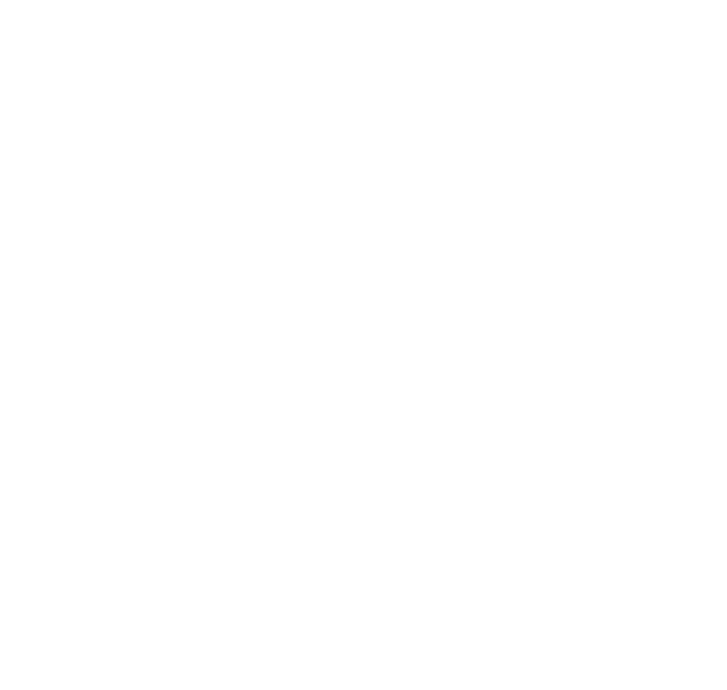
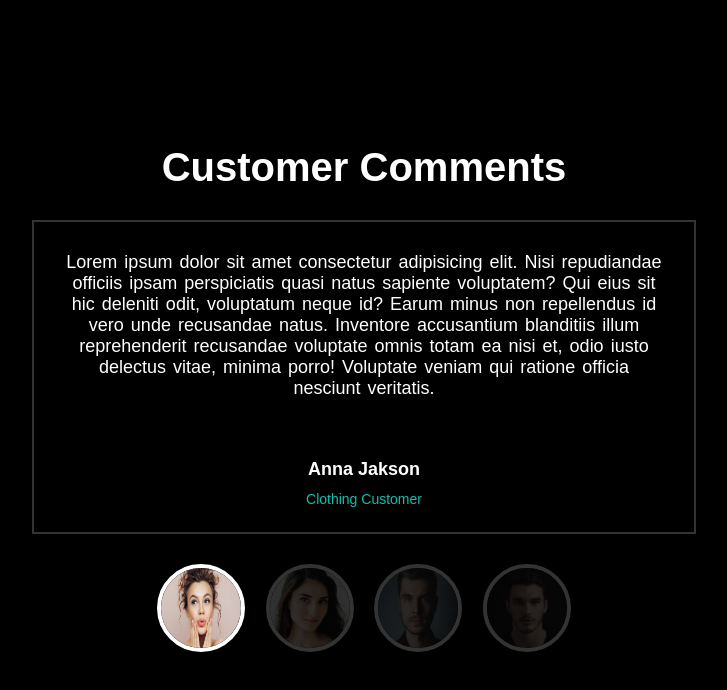
Before and after one commit to Hooman-Mozaffari/Testimonials, a plain HTML site: page index.html in a window 1280 px wide. Shown: the whole page, without its empty margins (276-1003 px from the left). Drawn offline with Linux system fonts and the light colour scheme.

Commit message:
added styling of the web project

```diff
--- a/index.html
+++ b/index.html
@@ -4,11 +4,52 @@
     <meta charset="UTF-8">
     <meta name="viewport" content="width=device-width, initial-scale=1.0">
     <link rel="stylesheet" href="styles/style.css">
-    <title>Customer comments</title>
-
+    <title>Testimonials</title>
 </head>
 <body>
-
+    <div class="testimonials">
+        <div class="container">
+            <div class="title">
+                <h1>Customer Comments</h1>
+            </div>
+            <div class="slider">
+                <div class="slide active">
+                    <p> Lorem ipsum dolor sit amet consectetur adipisicing elit. Nisi repudiandae officiis ipsam perspiciatis quasi natus sapiente voluptatem? Qui eius sit hic deleniti odit, voluptatum neque id? Earum minus non repellendus id vero unde recusandae natus. Inventore accusantium blanditiis illum reprehenderit recusandae voluptate omnis totam ea nisi et, odio iusto delectus vitae, minima porro! Voluptate veniam qui ratione officia nesciunt veritatis. </p>
+                    <div class="client-info">
+                        <h3>Anna Jakson</h3>
+                        <span>Clothing Customer</span>
+                    </div>
+                </div>
+                <div class="slide">
+                    <p> Lorem ipsum dolor sit amet consectetur adipisicing elit. Nisi repudiandae officiis ipsam perspiciatis quasi natus sapiente voluptatem? Qui eius sit hic deleniti odit, voluptatum neque id? Earum minus non repellendus id vero unde recusandae natus. Inventore accusantium blanditiis illum reprehenderit recusandae voluptate omnis totam ea nisi et, odio iusto delectus vitae, minima porro! Voluptate veniam qui ratione officia nesciunt veritatis. </p>
+                    <div class="client-info">
+                        <h3>Mona Scafild</h3>
+                        <span>Makeup Customer</span>
+                    </div>
+                </div>
+                <div class="slide">
+                    <p> Lorem ipsum dolor sit amet consectetur adipisicing elit. Nisi repudiandae officiis ipsam perspiciatis quasi natus sapiente voluptatem? Qui eius sit hic deleniti odit, voluptatum neque id? Earum minus non repellendus id vero unde recusandae natus. Inventore accusantium blanditiis illum reprehenderit recusandae voluptate omnis totam ea nisi et, odio iusto delectus vitae, minima porro! Voluptate veniam qui ratione officia nesciunt veritatis. </p>
+                    <div class="client-info">
+                        <h3>Jeff Hardy</h3>
+                        <span>Tools Customer</span>
+                    </div>
+                </div>
+                <div class="slide">
+                    <p> Lorem ipsum dolor sit amet consectetur adipisicing elit. Nisi repudiandae officiis ipsam perspiciatis quasi natus sapiente voluptatem? Qui eius sit hic deleniti odit, voluptatum neque id? Earum minus non repellendus id vero unde recusandae natus. Inventore accusantium blanditiis illum reprehenderit recusandae voluptate omnis totam ea nisi et, odio iusto delectus vitae, minima porro! Voluptate veniam qui ratione officia nesciunt veritatis. </p>
+                    <div class="client-info">
+                        <h3>John Wicke</h3>
+                        <span>Computer Customer</span>
+                    </div>
+                </div>
+            </div>
+            <div class="slider-indicator">
+                <img src="./img/1.jpg" class="active" alt="" data-id="0">
+                <img src="./img/2.jpg" alt="" data-id="1">
+                <img src="./img/3.jpeg" alt="" data-id="2">
+                <img src="./img/4.jpg" alt="" data-id="3">
+            </div>
+        </div>
+    </div>
     <script src="js/script.js"></script>
 </body>
 </html>
--- a/styles/style.css
+++ b/styles/style.css
@@ -12,3 +12,78 @@ body{
     align-items: center;
     height: 100vh;
 }
+
+.testimonials{
+    width: 100%;
+    height: 100vh;
+    background: #000;
+    display: flex;
+    justify-content: center;
+    align-items: center;
+}
+
+.testimonials .container{
+    width: 1170px;
+    margin: auto;
+}
+
+.testimonials .title{
+    text-align: center;
+    color: #fff;
+    font-size: 20px;
+    margin-bottom: 30px;
+}
+
+.slider{
+    width: 600px;
+    height: 250px;
+    padding: 30px;
+    margin: auto;
+    text-align: center;
+    color: #fff;
+    border: 2px solid #333;
+}
+
+.slider .slide{
+    width: 100%;
+    display: none;
+
+}
+
+.slider .slide.active{
+    display: block;
+}
+
+.slider .slide p{
+    font-size: 18px;
+    word-spacing: 2px;
+}
+
+.slider .slide .client-info h3{
+    font-size: 18px;
+    margin: 60px 0 10px 0;
+}
+
+.slider .slide .client-info span{
+    color: #11bead;
+    font-size: 14px;
+}
+
+.slider-indicator{
+    padding-top: 30px;
+    text-align: center;
+}
+
+.slider-indicator img{
+    width: 80px;
+    height: 80px;
+    border-radius: 50%;
+    margin: 0 8px;
+    cursor: pointer;
+    opacity: .2;
+    border: 4px solid #fff;
+}
+
+.slider-indicator img.active{
+    opacity: 1;
+}
```
